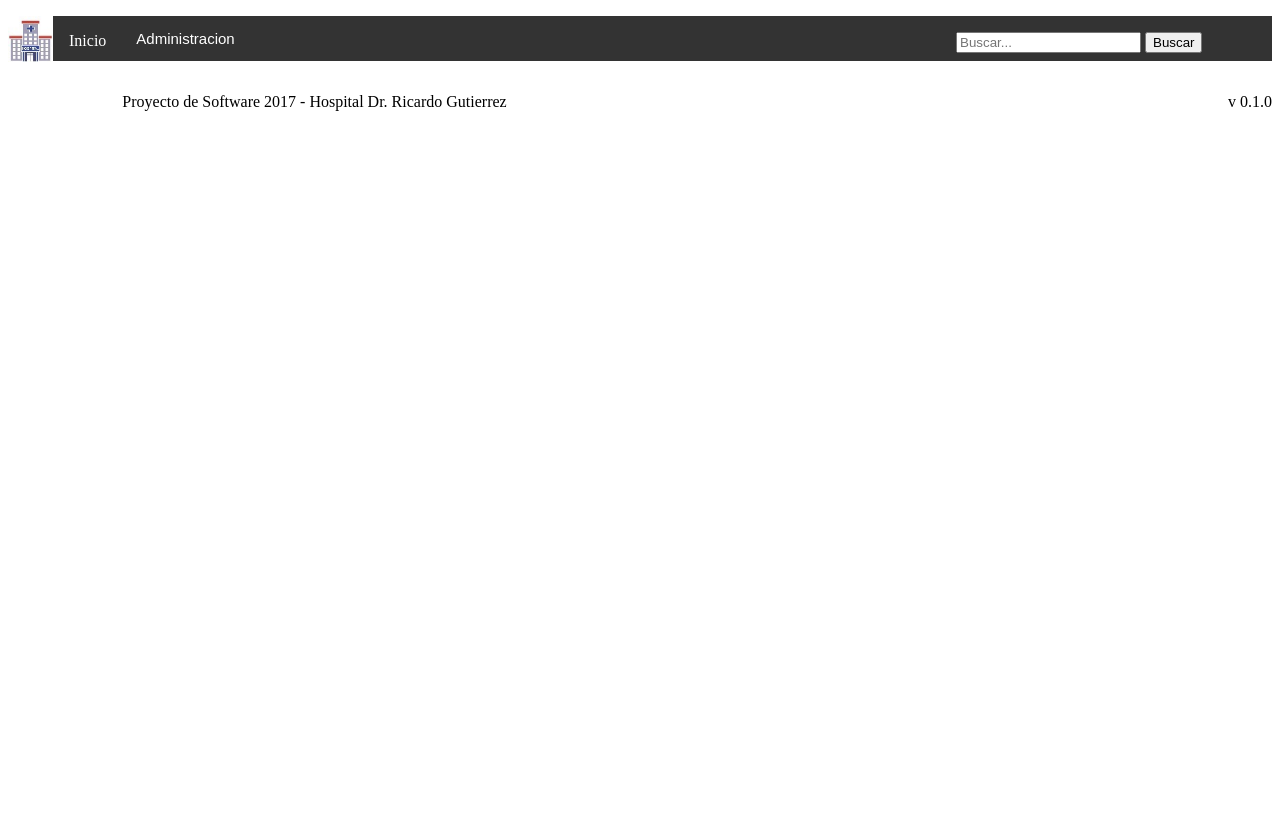
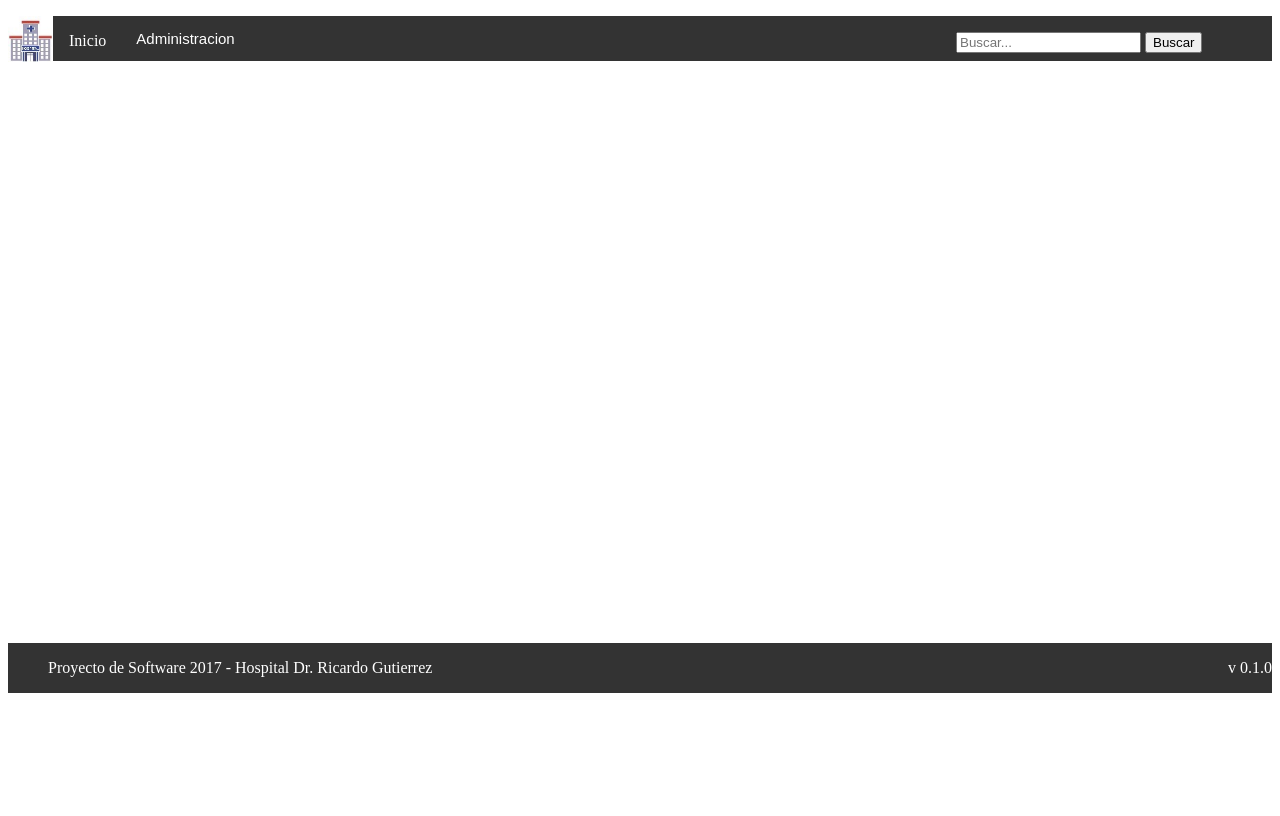
Before and after one commit to Proyecto-de-Software/2017_grupo63, a PHP site: page /administracion.html in a window 1280 px wide. After the commit the page ends 693 px from the top, so only its background shows below. Run offline with PHP 8.4, Linux system fonts and the light colour scheme.

Commit message:
style de administración

```diff
--- a/style.css
+++ b/style.css
@@ -1,6 +1,6 @@
-        html,body {
-            height:100%;
-        }
+section {
+    height: 550px;
+}
 
 .font {
     font-size: 15px;
@@ -16,6 +16,13 @@
             width:960px;
             margin:0 auto;
         }
+
+footer{
+        height: 50px;
+        margin: 0;
+        padding: 0;
+        background-color: #333;
+}
 
 
 header{
@@ -44,6 +51,11 @@ li a {
 /* Change the link color to #111 (black) on hover */
 li a:hover {
     background-color: #111;
+}
+
+li p{
+    color: white;
+
 }
 
 
```
